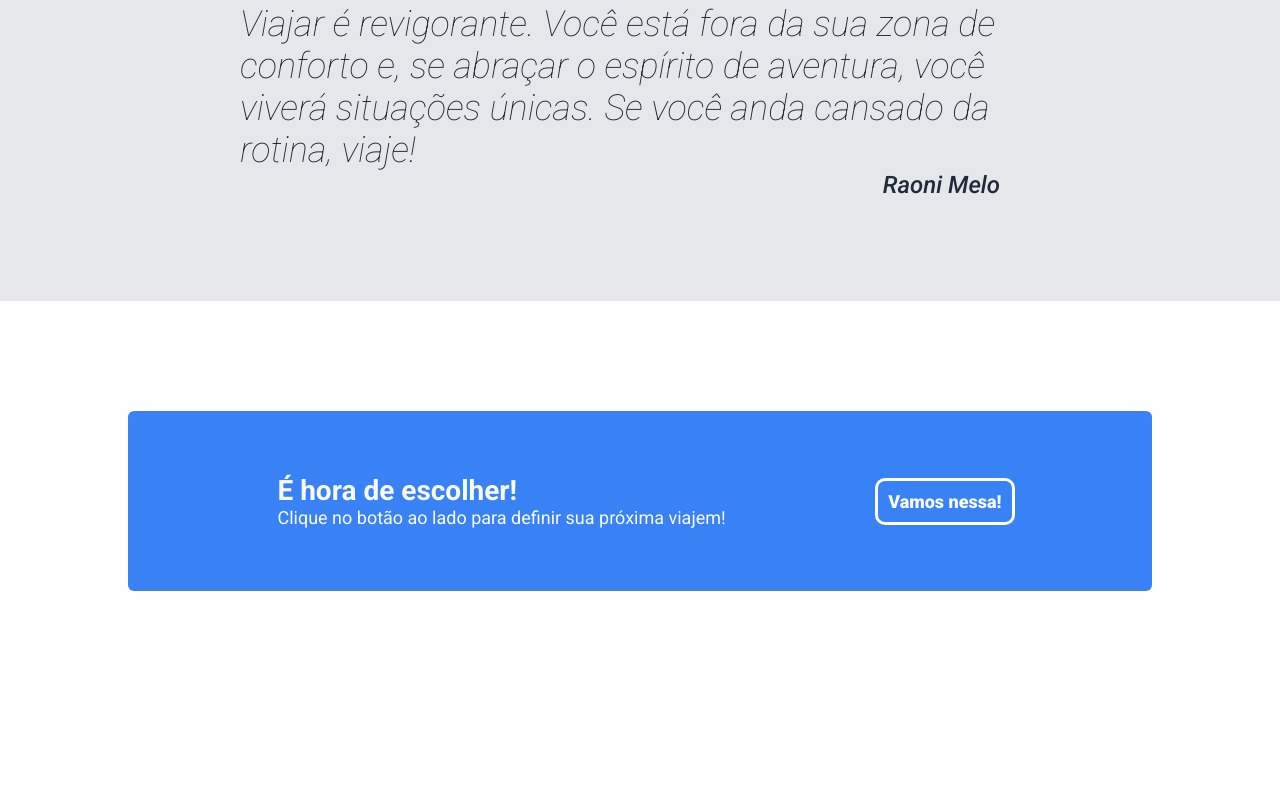
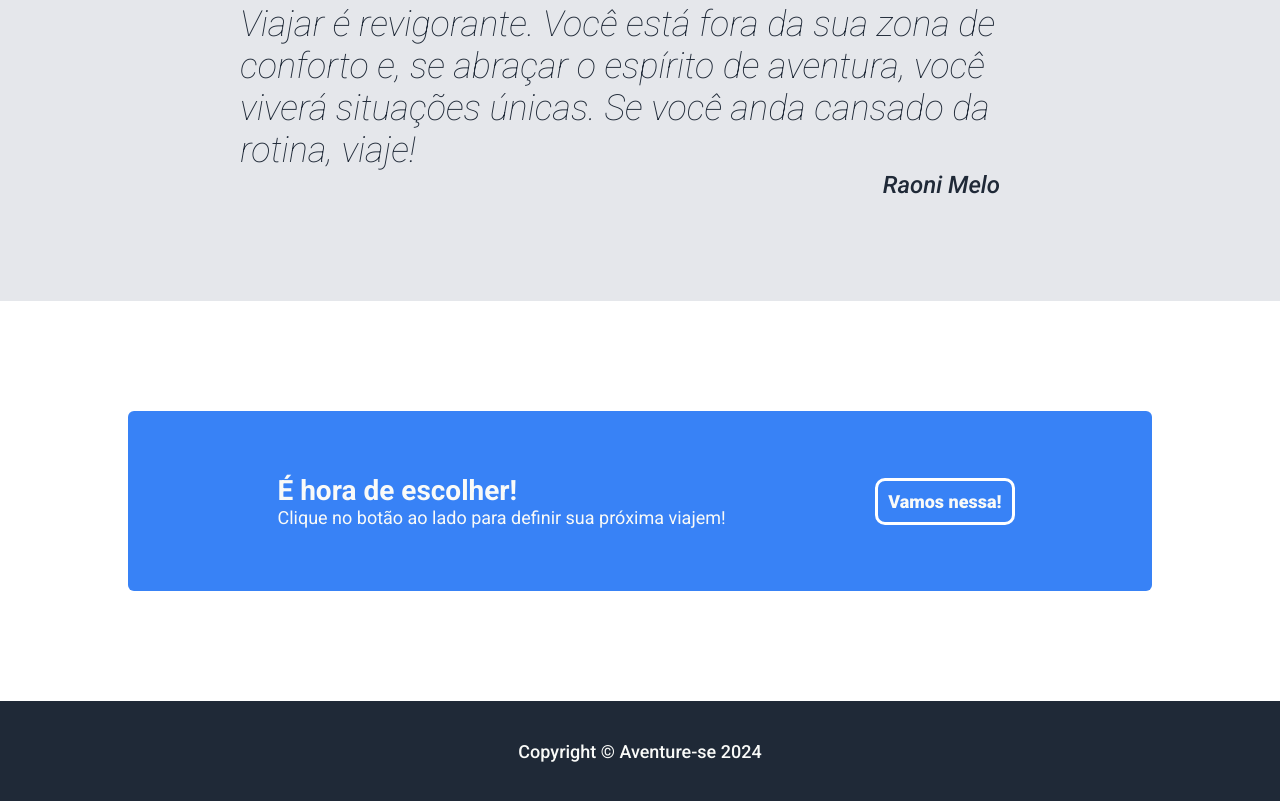
Before and after one commit to raonimelo/landing-page, a plain HTML site: page index.html in a window 1280 px wide. Shown: the part 997-1798 px from the top of the page. Before the commit the page ends 1698 px from the top, so only its background shows below. Drawn offline with Linux system fonts and the light colour scheme.

Commit message:
add footer

```diff
--- a/index.html
+++ b/index.html
@@ -64,7 +64,7 @@
 </div>
 
 <div class="footer">
-
+    <p>Copyright &copy; Aventure-se 2024</p>
 </div>
 
 </body>
--- a/style.css
+++ b/style.css
@@ -222,3 +222,17 @@ li.autor {
     font-size: 18px;
     font-weight: 400;
 }
+
+/* --------------------------------------------------- */
+
+
+.footer {
+    display: flex;
+    align-items: center;
+    justify-content: center;
+    height: 100px;
+    background-color: #1F2937;
+    color: #f9faf8;
+    font-size: 18px;
+    font-weight: 500;
+}
```
